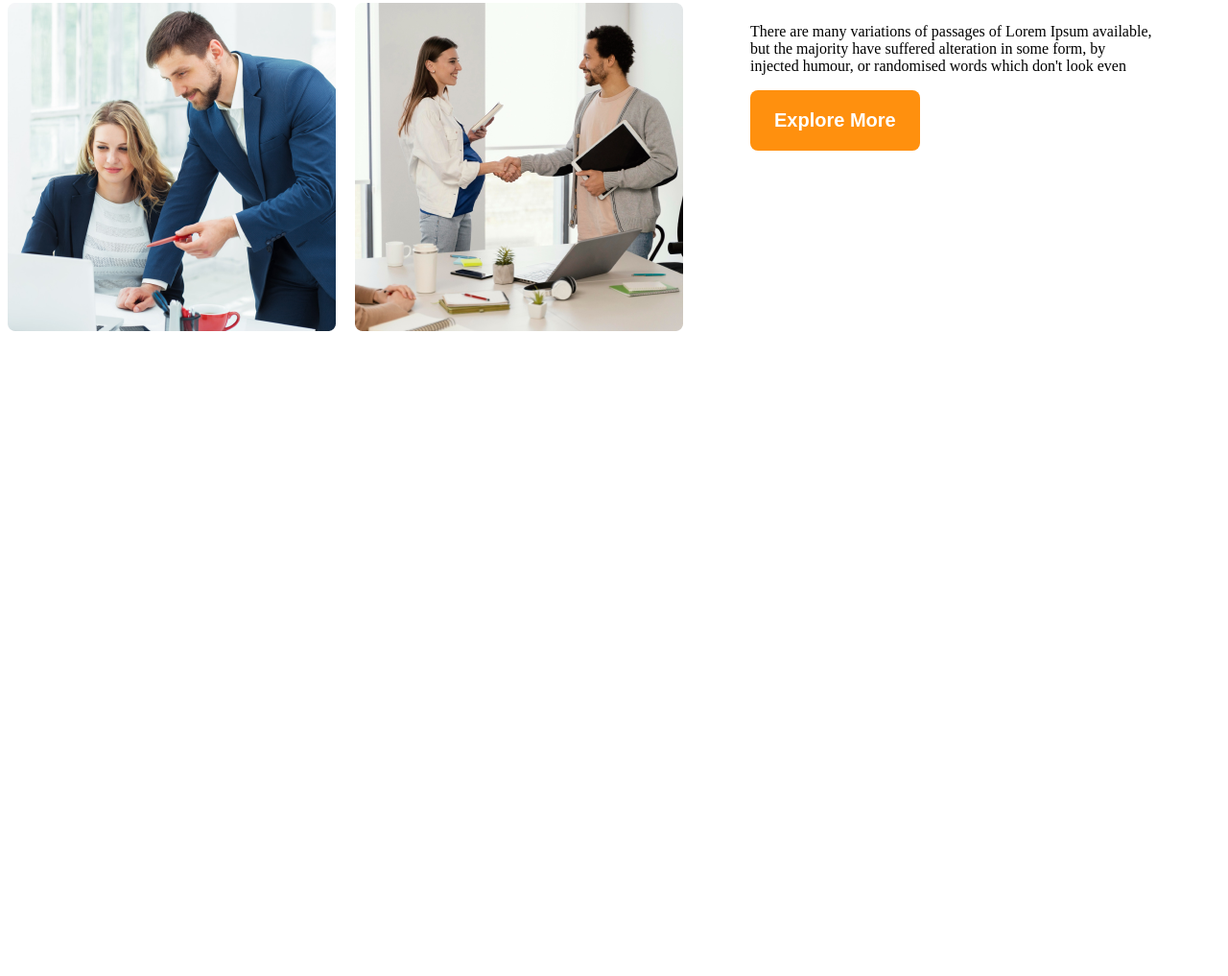
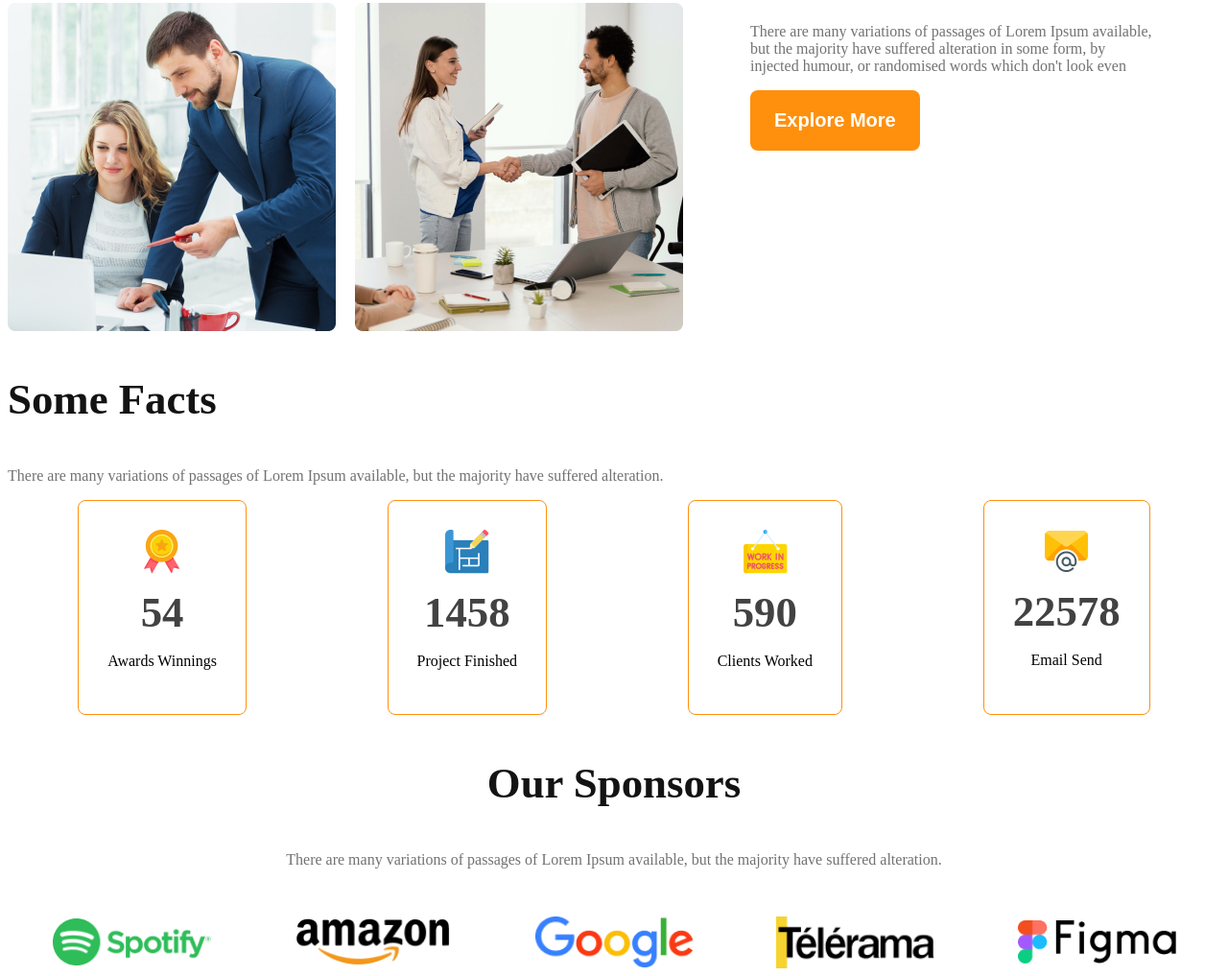
Before and after one commit to mdalaminariya/g3-arcitecture-website, a plain HTML site: page index.html in a window 1280 px wide. Shown: the part 1362-2379 px from the top of the page at 96% size. Before the commit the page ends 1715 px from the top, so only its background shows below. Drawn offline with Linux system fonts and the light colour scheme.

Commit message:
the sponser section added

```diff
--- a/index.html
+++ b/index.html
@@ -10,7 +10,7 @@
             <!-- header start -->
     <header>
         <nav>
-            <h3 class="nav-title">G3 Architects</h3>
+            <h3 class="section-title">G3 Architects</h3>
             <ul>
                 <li><a href="">Home</a></li>
                 <li><a href="">About</a></li>
@@ -21,7 +21,7 @@
         <div class="banner">
             <div class="banner-contain">
             <h1 class="banner-title">Brand New Group of Architects </h1>
-            <p class="banner-description">There are many variations of passages of Lorem Ipsum available, but the majority have suffered alteration in some form, by injected humour, or randomised words which don't look even</p>
+            <p class="text-lightgray">There are many variations of passages of Lorem Ipsum available, but the majority have suffered alteration in some form, by injected humour, or randomised words which don't look even</p>
             <button class="primary-btn">Explore More</button>
             </div>
             <img src="images/banner.png" alt="">
@@ -41,13 +41,63 @@
             </div>
 
             <div class="teams-content">
-                <h3 class="team-title"><span id="Quick-list">Quick list</span> <span id="of-Our">of Our</span> <span id="future">Features</span></h3>
-                <p class="teams-description">There are many variations of passages of Lorem Ipsum available, but the majority have suffered alteration in some form, by injected humour, or randomised words which don't look even</p>
+                <h3 class="team-title"><span class="Quick-list text-lightgray">Quick list</span> <span class="of-Our">of Our</span> <span class="future">Features</span></h3>
+                <p class="text-lightgray">There are many variations of passages of Lorem Ipsum available, but the majority have suffered alteration in some form, by injected humour, or randomised words which don't look even</p>
                 <button class="primary-btn">Explore More</button>
             </div>
         </section>
 
-            <!-- future section end -->
+            <!-- teams section end -->
+
+            <!-- feature section start -->
+            <section class="feature">
+
+            </section>
+            <!-- feature section end -->
+
+            <!-- facts section start -->
+            <section class="facts">
+                <h3 class="section-title">Some Facts</h3>
+                <p class="text-lightgray">There are many variations of passages of Lorem Ipsum available, but the majority have suffered alteration.</p>
+                <div class="facts-card-container">
+                    <!-- .card*4>img+h2.card-stats+p.card-title.text-lightgray -->
+                    <div class="card">
+                        <img src="images/icons/ribon.png" alt="">
+                        <h2 class="card-stats">54</h2>
+                        <p class="card-title-text-lightgray">Awards Winnings</p>
+                    </div>
+                    <div class="card">
+                        <img src="images/icons/projects.png" alt="">
+                        <h2 class="card-stats">1458</h2>
+                        <p class="card-title-text-lightgray">Project Finished</p>
+                    </div>
+                    <div class="card">
+                        <img src="images/icons/customers.png" alt="">
+                        <h2 class="card-stats">590</h2>
+                        <p class="card-title-text-lightgray">Clients Worked</p>
+                    </div>
+                    <div class="card">
+                        <img src="images/icons/email.png" alt="">
+                        <h2 class="card-stats">22578</h2>
+                        <p class="card-title-text-lightgray">Email Send</p>
+                    </div>
+                </div>
+            </section>
+            <!-- facts section end -->
+
+            <!-- sponsor section start -->
+            <section class="sponsors">
+                <h3 class="section-title">Our Sponsors</h3>
+                <p class="text-lightgray">There are many variations of passages of Lorem Ipsum available, but the majority have suffered alteration.</p>
+                <div class="sponsor-img-container">
+                    <img src="images/sponsors/spotify.png" alt="">
+                    <img src="images/sponsors/amazon.png" alt="">
+                    <img src="images/sponsors/google.png" alt="">
+                    <img src="images/sponsors/telerama.png" alt="">
+                    <img src="images/sponsors/figma.png" alt="">
+                </div>
+            </section>
+            <!-- sponsor section end -->
     </main>
 
     <footer>
--- a/style/architects.css
+++ b/style/architects.css
@@ -5,6 +5,16 @@
 /* sherd style */
 * {
   font-family: 'Work Sans', sans-serif;
+}
+
+.text-lightgray {
+  color: #727272;
+}
+
+.section-title {
+  color: #131313;
+  font-size: 2.8rem;
+  font-weight: 700;
 }
 
 /* button style */
@@ -29,12 +39,6 @@ nav {
   display: flex;
   justify-content: space-between;
   align-items: center;
-}
-
-.nav-title {
-  color: #131313;
-  font-size: 2.8rem;
-  font-weight: 700;
 }
 
 nav>ul {
@@ -67,67 +71,130 @@ nav li>a {
   font-weight: 700;
 }
 
-.banner-description {
-  color: #727272;
-}
-.banner img{
+.banner img {
   margin-top: 20px;
   width: 100%;
 }
+
 /* main style */
-main{
+main {
   max-width: 1440px;
   margin: 0 auto;
 }
+
 /* team style */
-.team-container{
+.team-container {
   display: flex;
   align-items: center;
 }
-.teams-img-container{
+
+.teams-img-container {
   display: grid;
   grid-template-columns: repeat(2, 1fr);
   gap: 1.25rem;
 }
-.teams-content{
+
+.teams-content {
   padding-left: 70px;
   padding-right: 70px;
 }
-.team-title{
+
+.team-title {
   font-size: 2.8rem;
 }
-.team-title #Quick-list{
+
+.team-title .Quick-list {
   color: #727272;
   font-weight: 500;
 }
-.team-title #of-Our{
+
+.team-title .of-Our {
   color: #131313;
   font-weight: 700;
 }
-.team-title #future{
+
+.team-title .future {
   color: #FF900E;
   font-weight: 700;
 }
+
+.facts-card-container {
+  display: flex;
+  justify-content: space-around;
+}
+
+.facts-card-container .card {
+  border-radius: 8px;
+  border: 1px solid #FF900E;
+  text-align: center;
+  padding: 30px;
+}
+.facts-card-container .card-title{
+  font-weight: 600;
+  font-size: 1.25rem;
+  margin-top: 5px;
+}
+.facts-card-container .card-stats{
+  font-size: 2.8rem;
+  color: #424242;
+  margin-top: 10px;
+  margin-bottom: 10px;
+}
+
+/* sponsors style */
+.sponsors{
+  text-align: center;
+}
+.sponsor-img-container{
+  display: flex;
+  justify-content: space-evenly;
+  margin-top: 50px;
+  align-items: center;
+  gap: 40px;
+}
+.sponsor-img-container img{
+  width: 165px;
+}
+
+
 /* responsive media queries */
 /* mobile or small devices */
 @media screen and (max-width: 576px) {
-  header{
+  header {
     padding: 20px;
   }
-  nav , .team-container{
+
+  nav,
+  .team-container,
+  .facts-card-container,
+  .sponsor-img-container{
     flex-direction: column;
   }
-  .teams-img-container{
+
+  .teams-img-container {
     grid-template-columns: 1fr;
     gap: 1.8rem;
   }
+
+  .teams-content,
+  .facts-card-container {
+    padding-left: 20px;
+    padding-right: 20px;
+  }
+  .facts-card-container{
+    gap: 20px;
+  }
 }
+
 /* tab or medium devices */
 @media screen and (min-width:576.1px) and (max-width: 960px) {
-  header{
+  header {
     padding: 50px;
   }
-  nav, .team-container{
+
+  nav,
+  .team-container,
+  .sponsor-img-container {
     flex-direction: column;
   }
 }
```
